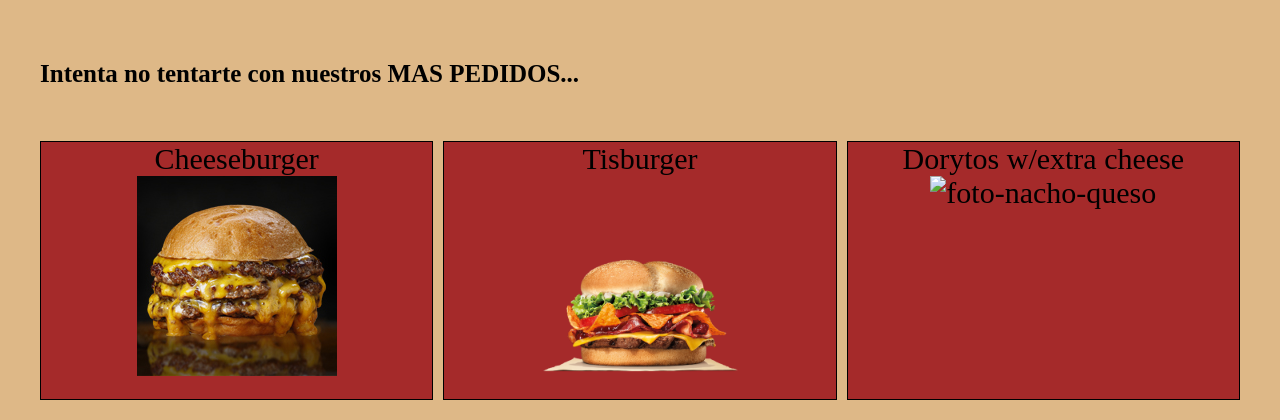
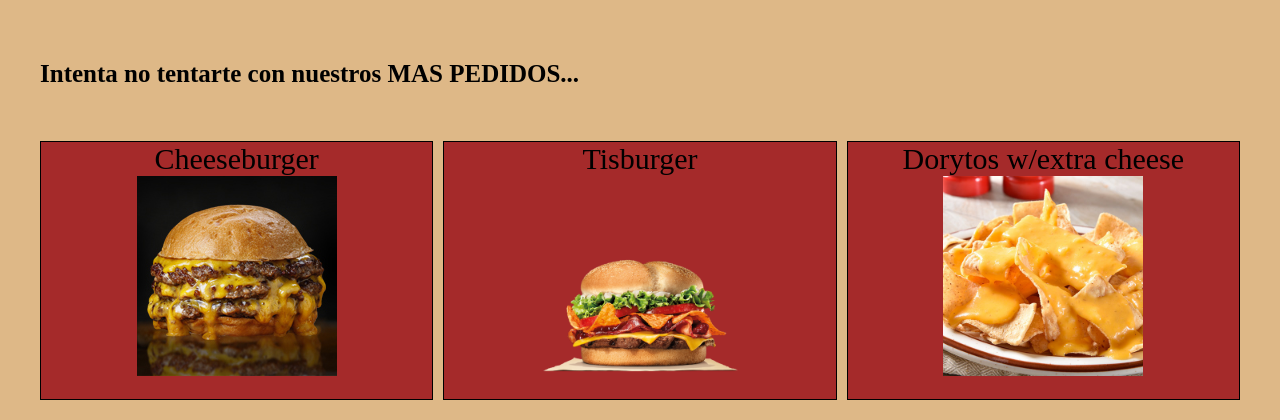
Before and after one commit to FacuTisman/repo-coder-3raEntrega, a website: page index.html in a window 1280 px wide. Shown: the part 484-904 px from the top of the page. Drawn offline with Linux system fonts and the light colour scheme; the site is published under a folder, as on GitHub Pages, so addresses that start at the root find nothing.

Commit message:
final-bien

```diff
--- a/index.html
+++ b/index.html
@@ -57,7 +57,7 @@
         </div>
         <div class="items-grid">
             Dorytos w/extra cheese <br>
-            <img src="/assets/Nacho-queso.jpg" alt="foto-nacho-queso">
+            <img src="./assets/Nacho-queso.jpg" alt="foto-nacho-queso">
         </div>
     </div>
 
```
